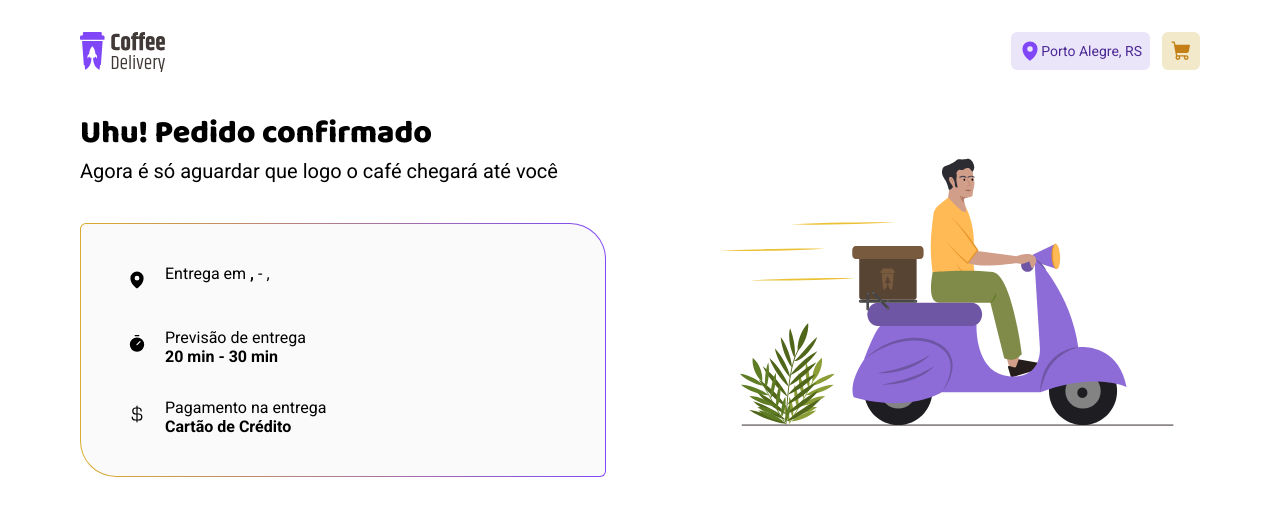
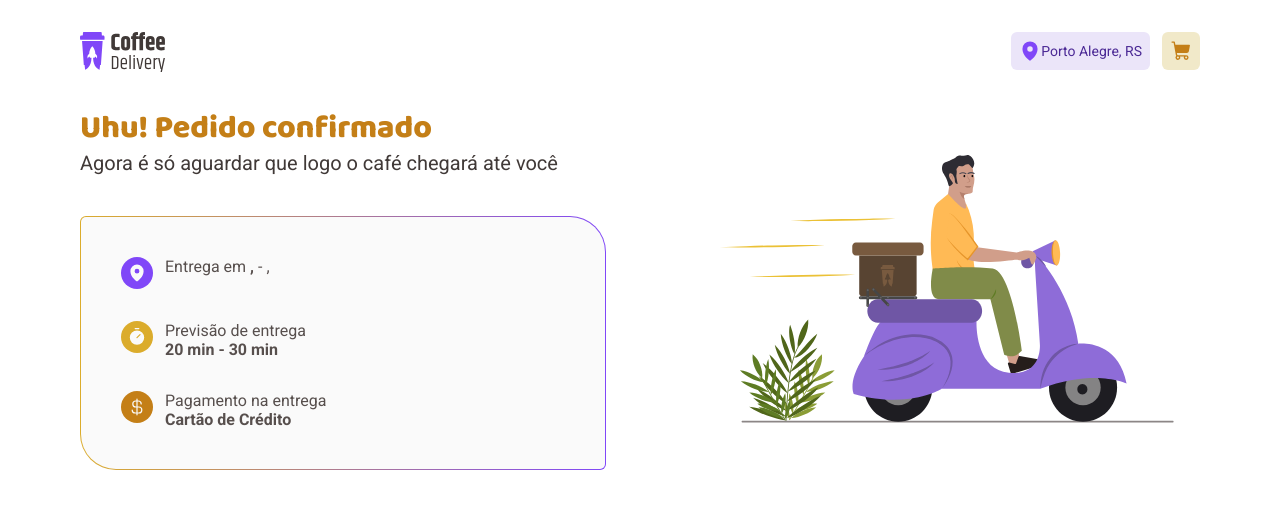
Before and after one commit to PeZunino/02-rocketseat-ignite-react-challenge-CoffeeDelivery, a React (Vite) app: page /success in a window 1280 px wide. Shown: the top 516 px of the page. Built offline with nearby package versions, Linux system fonts and the light colour scheme.

Commit message:
Success page styles | correct logo svg | folder structure

```diff
--- a/src/components/Header/index.tsx
+++ b/src/components/Header/index.tsx
@@ -3,7 +3,7 @@ import {
   LocationContainer,
   CartButtonContainer,
 } from "./styles";
-import coffeeDeliveryLogo from "../../assets/logo.svg";
+import coffeeDeliveryLogo from "../../assets/navbar-logo.svg";
 import { MapPin, ShoppingCart } from "@phosphor-icons/react";
 import { useTheme } from "styled-components";
 import { useCart } from "../../hooks/useCart";
--- a/src/context/CartItems/CartItemsContext.tsx
+++ b/src/context/CartItems/CartItemsContext.tsx
@@ -1,4 +1,4 @@
-import { ICoffee } from "../../components/CoffeeCard";
+import { ICoffee } from "../../pages/Home/components/CoffeeCard";
 import { createContext } from "react";
 
 export interface ICartItem {
--- a/src/components/CoffeeCard/index.tsx
+++ b/src/pages/Home/components/CoffeeCard/index.tsx
@@ -2,9 +2,9 @@ import { CheckFat, ShoppingCartSimple } from "@phosphor-icons/react";
 import { CardFooter, CardContainer, Tag, AddToCartButton } from "./styles";
 import { useTheme } from "styled-components";
 import { useState } from "react";
-import { coffees } from "../../../data.json";
-import { useCart } from "../../hooks/useCart";
-import { IncreaseDecreaseAmountButton } from "../IncreaseDecreaseAmountButton";
+import { coffees } from "../../../../../data.json";
+import { useCart } from "../../../../hooks/useCart";
+import { IncreaseDecreaseAmountButton } from "../../../../components/IncreaseDecreaseAmountButton";
 export type ICoffee = (typeof coffees)[0];
 
 interface CoffeeCardProps {
--- a/src/pages/Home/index.tsx
+++ b/src/pages/Home/index.tsx
@@ -11,7 +11,7 @@ import heroImage from "../../assets/hero-img.svg";
 import { Coffee, Package, ShoppingCart, Timer } from "@phosphor-icons/react";
 import { useTheme } from "styled-components";
 import { coffees } from "../../../data.json";
-import { CoffeeCard } from "../../components/CoffeeCard/index.tsx";
+import { CoffeeCard } from "./components/CoffeeCard/index.tsx";
 
 export function Home() {
   const { colors } = useTheme();
--- a/src/pages/Success/index.tsx
+++ b/src/pages/Success/index.tsx
@@ -4,7 +4,7 @@ import { Timer, MapPin, CurrencyDollar } from "@phosphor-icons/react";
 import { useTheme } from "styled-components";
 import { useOrderDetails } from "../../hooks/useOrderDetails";
 export function Success() {
-  const theme = useTheme();
+  const { colors } = useTheme();
   const { orderDetails } = useOrderDetails();
   return (
     <Content>
@@ -16,8 +16,8 @@ export function Success() {
           <Item>
             <MapPin
               weight="fill"
-              color={theme["white-200"]}
-              style={{ background: theme["purple"] }}
+              color={colors.background}
+              style={{ background: colors.purple }}
               size={32}
             />
             <div>
@@ -35,8 +35,8 @@ export function Success() {
           <Item>
             <Timer
               weight="fill"
-              color={theme["white-200"]}
-              style={{ background: theme["yellow"] }}
+              color={colors.background}
+              style={{ background: colors.yellow }}
               size={32}
             />
             <div>
@@ -46,8 +46,8 @@ export function Success() {
           </Item>
           <Item>
             <CurrencyDollar
-              color={theme["white-200"]}
-              style={{ background: theme["yellow-dark"] }}
+              color={colors.background}
+              style={{ background: colors["yellow-dark"] }}
               size={32}
             />
             <div>
--- a/src/pages/Success/styles.ts
+++ b/src/pages/Success/styles.ts
@@ -10,20 +10,18 @@ export const Content = styled.main`
   > div {
     width: 32.875rem;
 
-    > p:first-of-type {
-      color: ${(props) => props.theme["yellow-dark"]};
+    > p:nth-child(1) {
+      color: ${({ theme }) => theme.colors["yellow-dark"]};
 
-      font-family: "Baloo 2", serif;
-      font-weight: 800;
-      font-size: 2rem;
+      ${({ theme }) => theme.fonts.titleL};
     }
 
-    > p:last-of-type {
+    > p:nth-child(2) {
       margin-bottom: 2.5rem;
 
-      color: ${(props) => props.theme["gray-400"]};
+      color: ${({ theme }) => theme.colors["base-subtitle"]};
 
-      font-size: 1.25rem;
+      ${({ theme }) => theme.fonts.textL};
     }
   }
   section {
@@ -55,7 +53,9 @@ export const Item = styled.div`
 
   div {
     flex: 1;
-    color: ${(props) => props.theme["gray-300"]};
+
+    color: ${({ theme }) => theme.colors["base-text"]};
+
     span {
       font-weight: bold;
     }
```
Also changed, not shown: src/context/OrderContext.tsx (deleted, +0 -142 lines), src/assets/logo.svg, src/assets/navbar-logo.svg (added), src/pages/Home/components/CoffeeCard/styles.ts (renamed from src/components/CoffeeCard/styles.ts).
